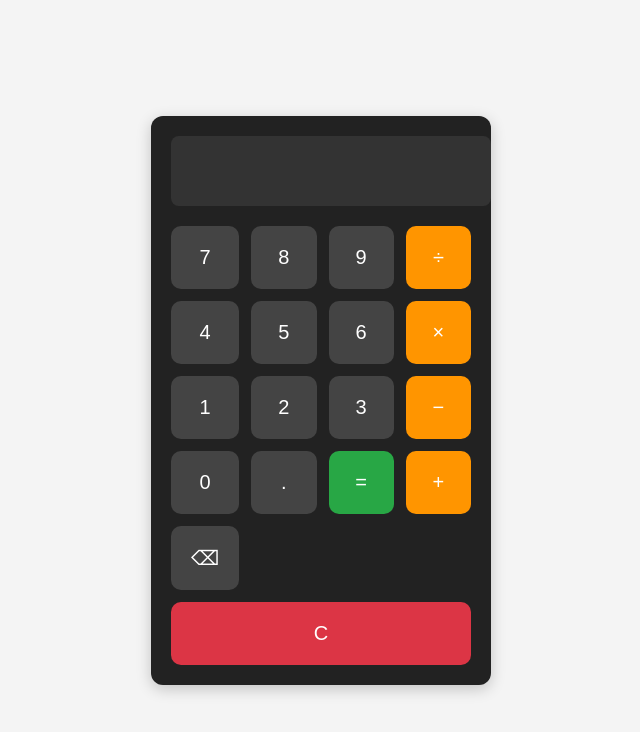
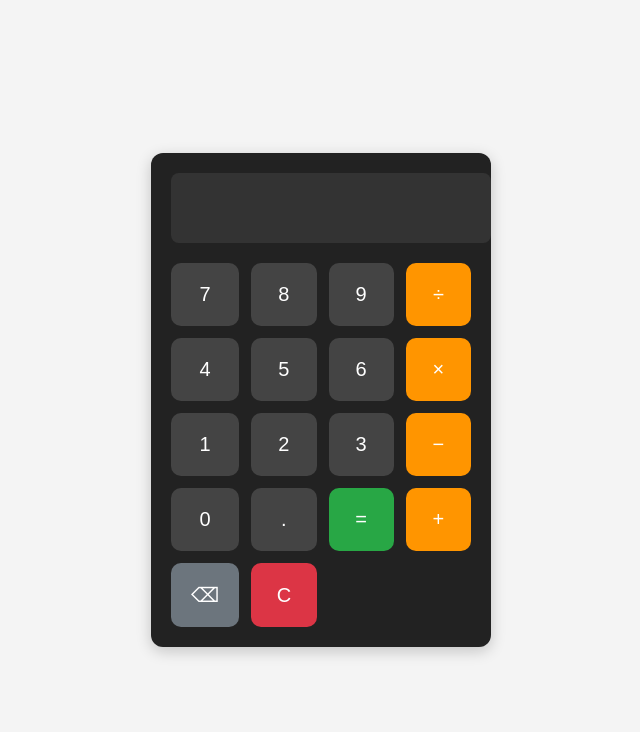
Before and after one commit to mygame02042005-beep/calci, a plain HTML site: page index.html in a window 1280 px wide. Shown: the whole page, without its empty margins (319-959 px from the left). Drawn offline with Linux system fonts and the light colour scheme.

```diff
--- a/style.css
+++ b/style.css
@@ -73,12 +73,20 @@ body {
   background-color: #218838;
 }
 
-/* Clear button spans all columns */
+/* Clear button spans two columns */
 .clear {
-  grid-column: span 4;
   background-color: #dc3545;
 }
 
 .clear:hover {
   background-color: #c82333;
 }
+
+/* Backspace button styling */
+.backspace {
+  background-color: #6c757d;
+}
+
+.backspace:hover {
+  background-color: #5a6268;
+}
```
